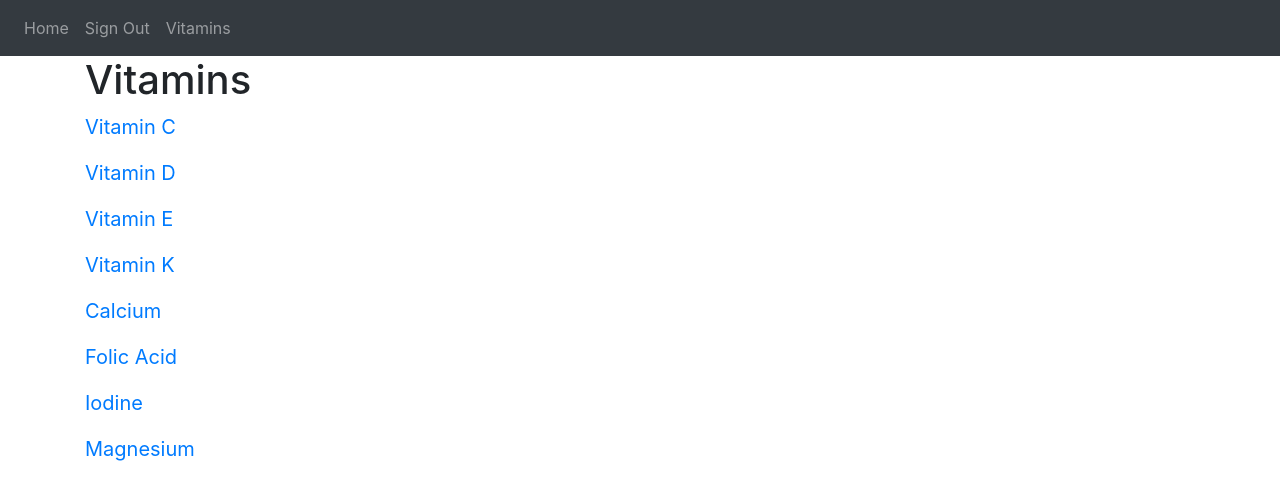
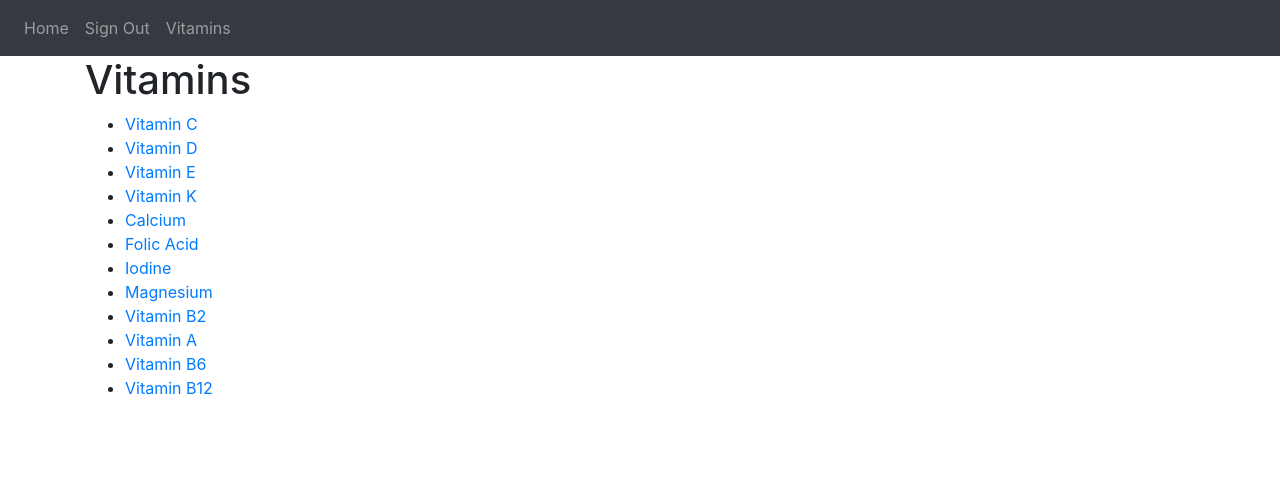
Before and after one commit to PTanges/Vitamin-Yes, a Flask app: page /vitamin_list in a window 1280 px wide. Shown: the top 500 px of the page. Run offline with Flask 2, Linux system fonts and the light colour scheme; the visitor is signed in with stand-in values (Sample User, id 1); some libraries are stand-ins or nearby versions.

Commit message:
Update vitamin_list.html

```diff
--- a/Web Application/website/templates/vitamin_list.html
+++ b/Web Application/website/templates/vitamin_list.html
@@ -1,22 +1,21 @@
-{% extends "base.html" %}
+ {% extends "base.html" %}
 
 {% block title %} Vitamins {% endblock %}
 {% block content%}
-<style>
-  p {
-    font-size: 20px;
-  }
-</style>
 <h1> Vitamins</h1>
-
-<p><a href="{{ url_for('route.vitaminC') }}">Vitamin C</a></p>
-<p><a href="{{ url_for('route.vitaminD') }}">Vitamin D</a></p>
-<p><a href="{{ url_for('route.vitaminE') }}">Vitamin E</a></p>
-<p><a href="{{ url_for('route.vitaminK') }}">Vitamin K</a></p>
-<p><a href="{{ url_for('route.Calcium') }}">Calcium</a></p>
-<p><a href="{{ url_for('route.FolicAcid') }}">Folic Acid</a></p>
-<p><a href="{{ url_for('route.Iodine') }}">Iodine</a></p>
-<p><a href="{{ url_for('route.Magnesium') }}">Magnesium</a></p>
-
+<ul>
+  <li><a href="{{ url_for('route.vitaminC') }}">Vitamin C</a></li>
+  <li><a href="{{ url_for('route.vitaminD') }}">Vitamin D</a></li>
+  <li><a href="{{ url_for('route.vitaminE') }}">Vitamin E</a></li>
+  <li><a href="{{ url_for('route.vitaminK') }}">Vitamin K</a></li>
+  <li><a href="{{ url_for('route.Calcium') }}">Calcium</a></li>
+  <li><a href="{{ url_for('route.FolicAcid') }}">Folic Acid</a></li>
+  <li><a href="{{ url_for('route.Iodine') }}">Iodine</a></li>
+  <li><a href="{{ url_for('route.Magnesium') }}">Magnesium</a></li>
+  <li><a href="{{ url_for('route.B2') }}">Vitamin B2</a></li>
+  <li><a href="{{ url_for('route.A') }}">Vitamin A</a></li>
+  <li><a href="{{ url_for('route.B6') }}">Vitamin B6</a></li>
+  <li><a href="{{ url_for('route.B12') }}">Vitamin B12</a></li>
+</ul>
 
 {% endblock %}
```
